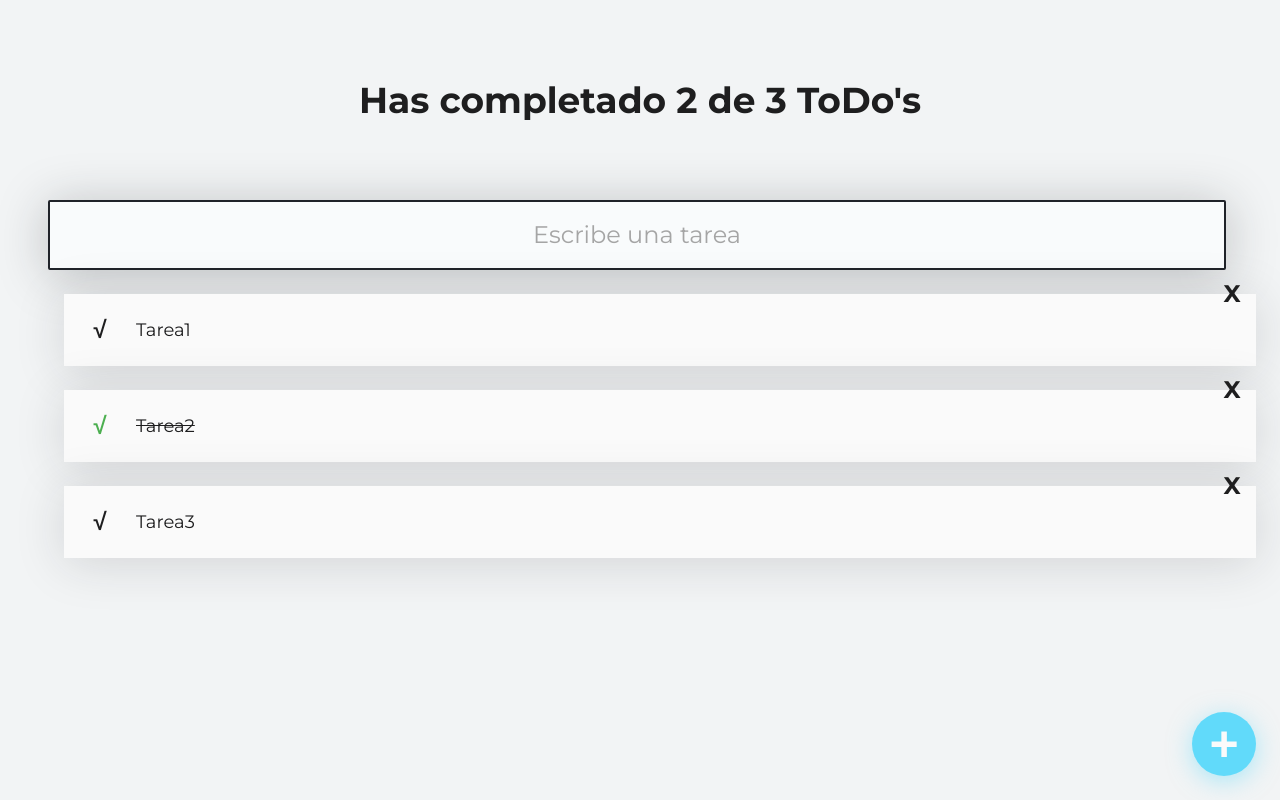
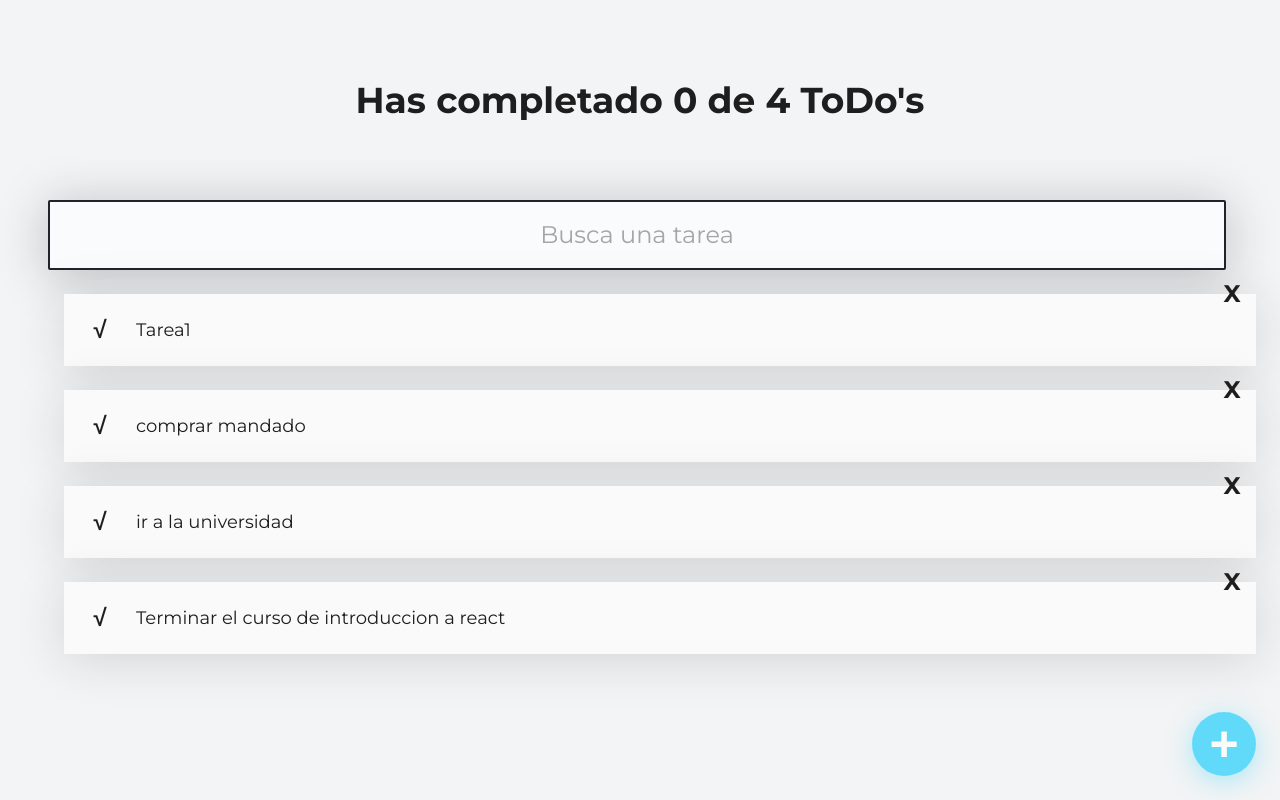
Before and after one commit to alfonso-ramos/TodoList_React, a React (Vite) app: page / in a window 1280 px wide. Built offline with nearby package versions, Linux system fonts and the light colour scheme.

Commit message:
[ADD] Agregada la funcionalidad para buscar un ToDo especifico en el ToDo Search

```diff
--- a/src/App.jsx
+++ b/src/App.jsx
@@ -1,24 +1,53 @@
+import React from "react"
+
 import TodoCounter from "./components/TodoCounter"
 import TodoSearch from "./components/TodoSearch"
 import TodoList from "./components/TodoList"
 import TodoItem from "./components/TodoItem"
 import CreateTodoButton from "./components/CreateTodoButton"
 
-const todos = [
+const defaultTodos = [
   {text: "Tarea1", completed: false},
-  {text: "Tarea2", completed: true},
-  {text: "Tarea3", completed: false},
+  {text: "comprar mandado", completed: false},
+  {text: "ir a la universidad", completed: false},
+  {text: "Terminar el curso de introduccion a react", completed: false},
+
 ]
 function App(props) {
+  const [todos, setTodos] = React.useState(defaultTodos)
+
+  const [searchValue, setSearchValue] = React.useState('')
+
+  const completedTodos = todos.filter(todo => !!todo.completed).length
+  const totalTodos = todos.length
+
+  let searchedTodos = []
+
+  if (!searchValue.length >= 1){
+    searchedTodos = todos
+  } else {
+    searchedTodos = todos.filter(todo => {
+      const todoText = todo.text.toLowerCase()
+      const searchText = searchValue.toLowerCase()
+
+      return todoText.includes(searchText)
+    })
+  }
 
   return (
     <div className="App">
-      <TodoCounter />
+      <TodoCounter
+        total={totalTodos}
+        completed={completedTodos}
+      />
 
-      <TodoSearch />
+      <TodoSearch
+        searchValue ={searchValue}
+        setSearchValue={setSearchValue}
+      />
 
       <TodoList>
-        {todos.map(todo => (
+        {searchedTodos.map(todo => (
           <TodoItem
             key={todo.text}
             text={todo.text}
--- a/src/components/TodoCounter.jsx
+++ b/src/components/TodoCounter.jsx
@@ -1,9 +1,9 @@
 import '../styles/components/TodoCounter.css'
 
-const TodoCounter = () => {
+const TodoCounter = ({total, completed}) => {
   return (
     <div className="TodoCounter">
-      <h2>Has completado 2 de 3 ToDo's</h2>
+      <h2>Has completado {completed} de {total} ToDo's</h2>
     </div>
   )
 }
--- a/src/components/TodoSearch.jsx
+++ b/src/components/TodoSearch.jsx
@@ -1,26 +1,23 @@
 import  React  from 'react';
 import '../styles/components/TodoSearch.css'
 
-const TodoSearch = () => {
-
-  const [searchValue, setSearchValue] = React.useState('');
+const TodoSearch = ({searchValue, setSearchValue}) => {
 
   const onSearchValueChange = (event) => {
-    // console.log(event.target.value);
+    console.log(event.target.value)
     setSearchValue(event.target.value)
   }
 
-  return [
-    <>
+  return (
+
       <input
         className="TodoSearch"
-        placeholder="Escribe una tarea"
+        placeholder="Busca una tarea"
         value={searchValue}
         onChange={onSearchValueChange}
       />
-      <p>{searchValue}</p>
-    </>
-  ]
+
+  )
 }
 
 export default TodoSearch
```
